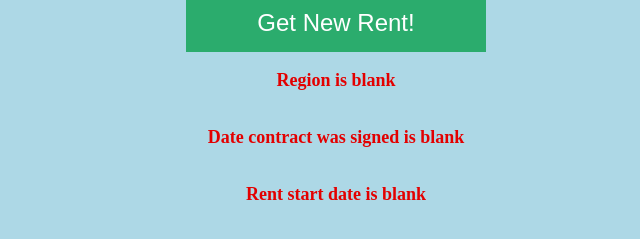
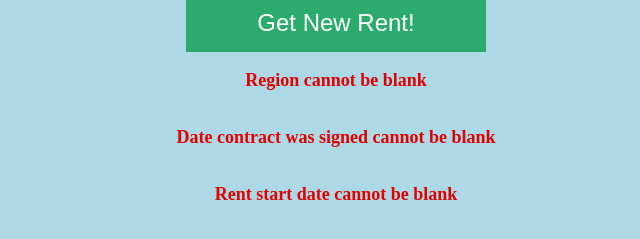
Before and after one commit to Disco-Chef/smovin-challenge, a Vue app in the folder web/: page / in a window 1280 px wide. Both pictures are taken after typing "Sample" into the empty fields and a click on the button "Get New Rent!". Shown: the part 195-434 px from the top of the page, without its empty margins (304-944 px from the left). Built offline with nearby package versions, Linux system fonts and the light colour scheme; what vue-confetti would draw is missing.

Commit message:
clearer error messages

```diff
--- a/web/src/components/IndexationForm.vue
+++ b/web/src/components/IndexationForm.vue
@@ -34,11 +34,11 @@
       </div>
       <button>Get New Rent!</button>
       <template v-if="submitting">
-        <p v-if="this.missingBaseRent" class="error-message">Rent is blank</p>
-        <p v-if="this.missingRegion" class="error-message">Region is blank</p>
-        <p v-if="this.missingSignedOn" class="error-message">Date contract was signed is blank</p>
-        <p v-if="this.missingStartDate" class="error-message">Rent start date is blank</p>
-        <p v-if="this.signedOnIsInFuture" class="error-message">Date contract was signed on cannot be in the future</p>
+        <p v-if="this.missingBaseRent" class="error-message">Rent cannot be blank</p>
+        <p v-if="this.missingRegion" class="error-message">Region cannot be blank</p>
+        <p v-if="this.missingSignedOn" class="error-message">Date contract was signed cannot be blank</p>
+        <p v-if="this.missingStartDate" class="error-message">Rent start date cannot be blank</p>
+        <p v-if="this.signedOnIsInFuture" class="error-message">Date the contract was signed on cannot be in the future</p>
         <p v-if="this.startDateIsInFuture" class="error-message">Rent start date cannot be in the future</p>
         <p v-if="this.startBeforeSign" class="error-message">Signed On date cannot be in the future of the rent Start Date </p>
         <p v-if="this.negativeOrZeroBaseRent" class="error-message">Rent must be positive 🔎 </p>
```
